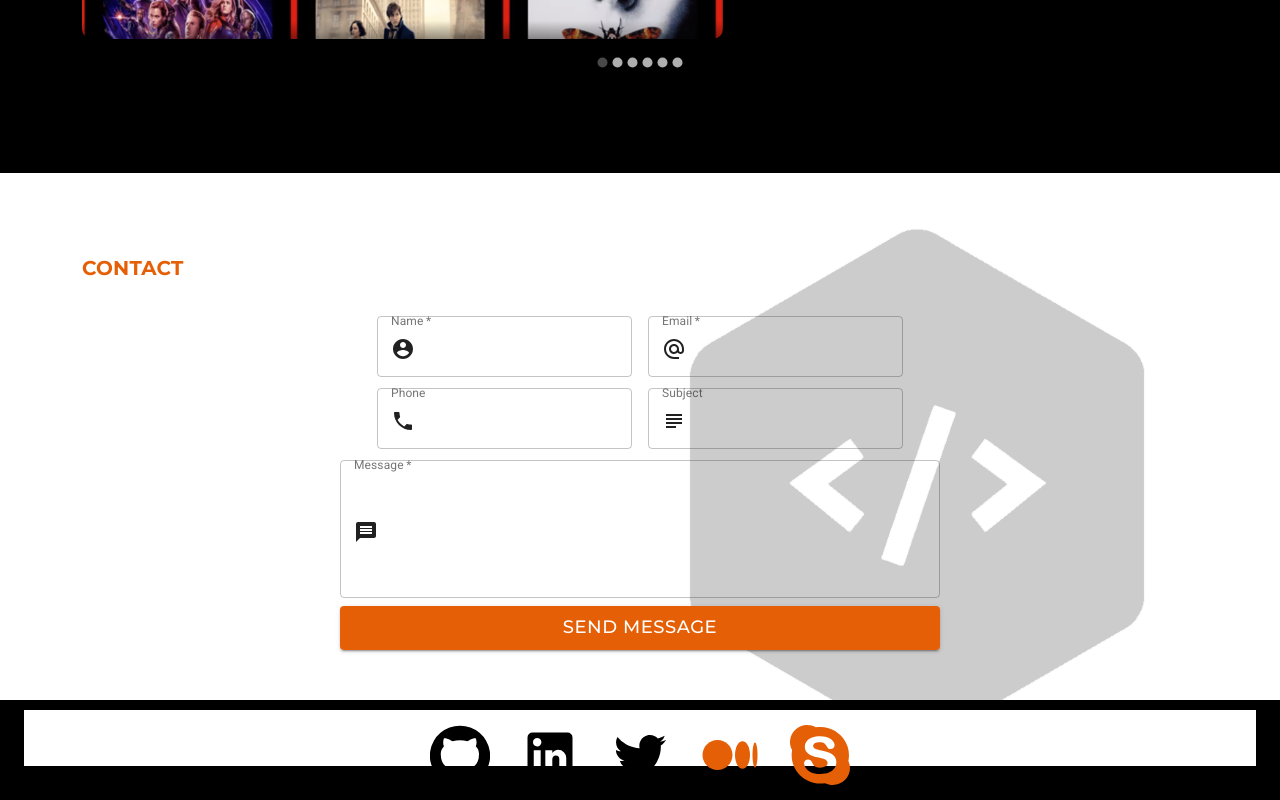
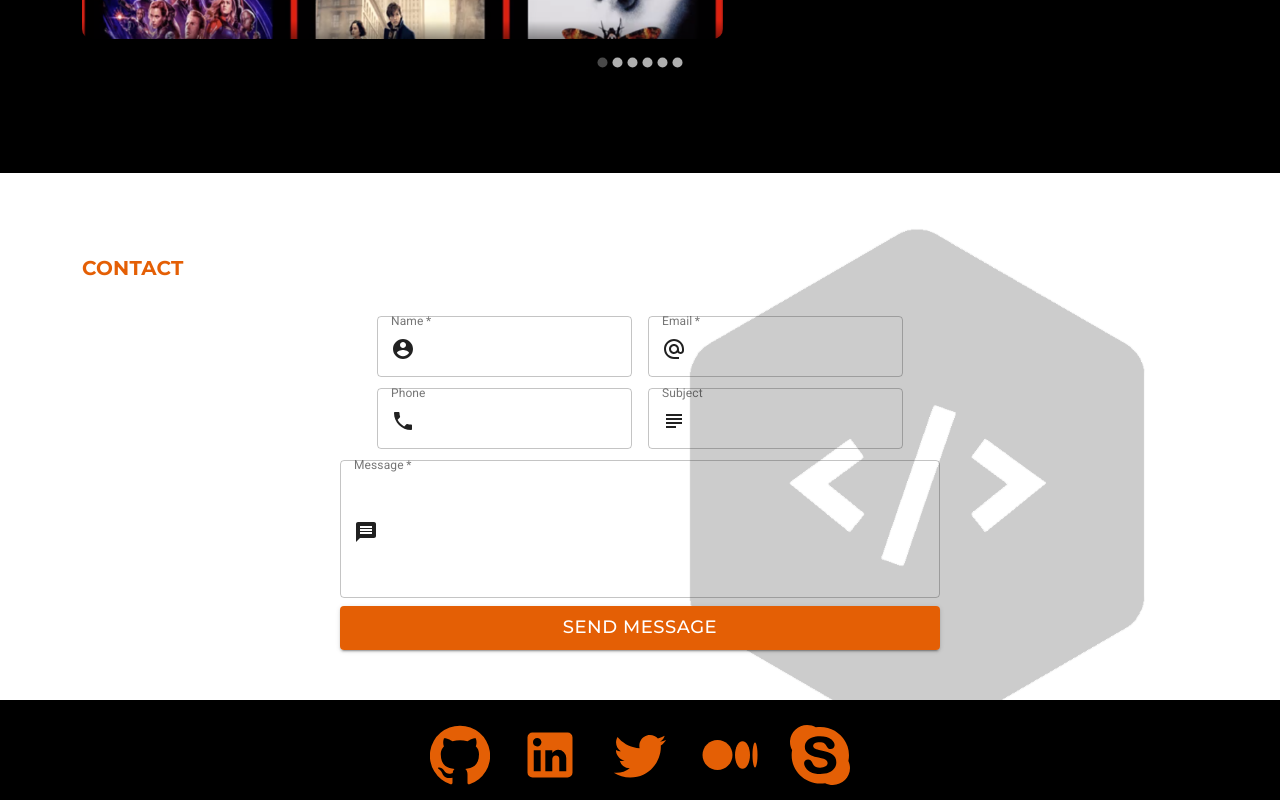
Before and after one commit to gcy2312/portfolio-app, a React (Create React App) app: page / in a window 1280 px wide. Shown: the part 1547-2347 px from the top of the page. Built offline with nearby package versions, Linux system fonts and the light colour scheme; the HTML template or start-up script is replaced by a standard one; a web font is replaced by a local one; what react-animations would draw is missing.

Commit message:
change fill color

```diff
--- a/src/components/Footer/Footer.jsx
+++ b/src/components/Footer/Footer.jsx
@@ -12,20 +12,20 @@ function Footer() {
 
     <Container className="footer" >
 
-      <BottomNavigation>
+      <BottomNavigation id="icons-nav">
         <Link
           rel="noopener noreferrer" href="https://github.com/gcy2312?tab=repositories" target="_blank">
-          <GitHubIcon class="link-icons" />
+          <GitHubIcon class="link-icons" style={{ fill: '#e45f05' }} />
         </Link>
 
         <Link
           rel="noopener noreferrer" href="https://www.linkedin.com/in/genevieve-cyr-08553739/" target="_blank">
-          <LinkedInIcon class="link-icons" />
+          <LinkedInIcon class="link-icons" style={{ fill: '#e45f05' }} />
         </Link>
 
         <Link
           rel="noopener noreferrer" href="https://twitter.com/genevieve_cyr" target="_blank">
-          <TwitterIcon class="link-icons" />
+          <TwitterIcon class="link-icons" style={{ fill: '#e45f05' }} />
         </Link>
 
         <Link
```
